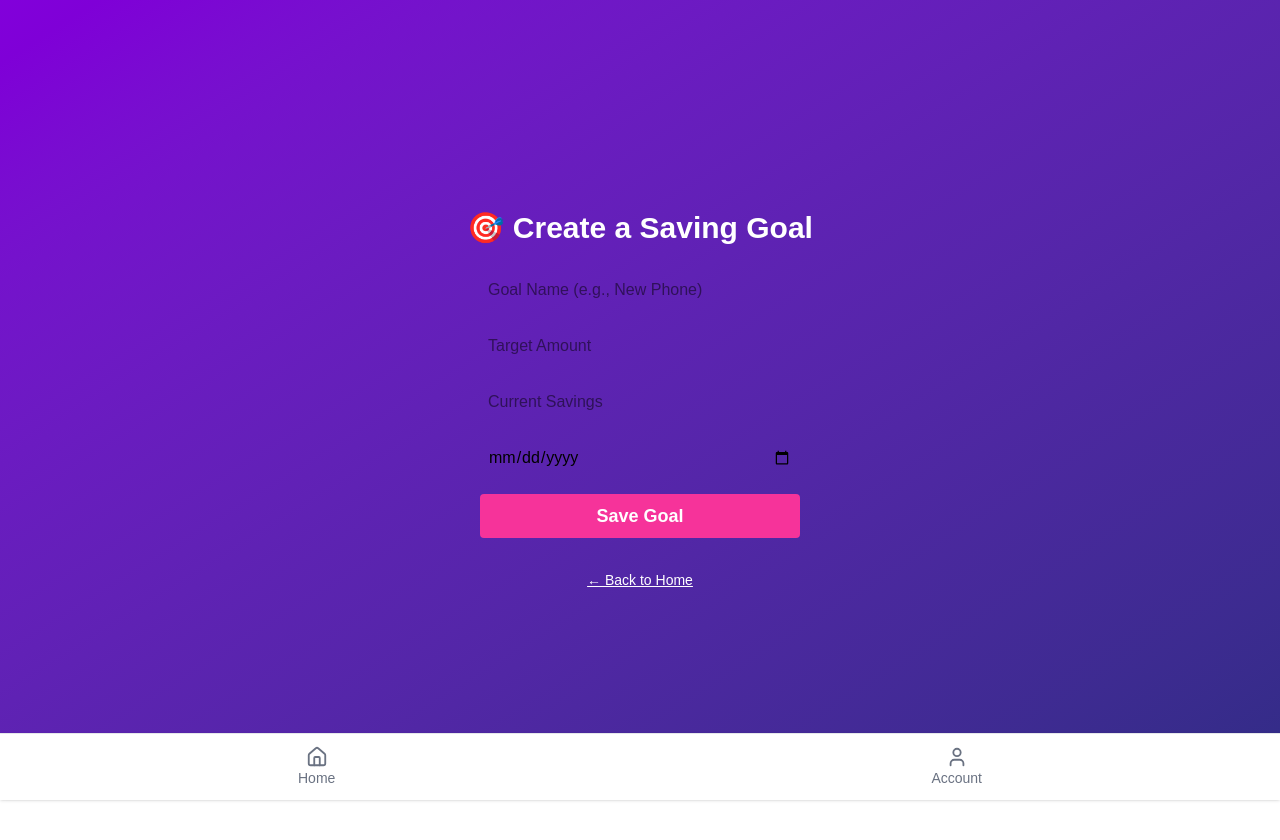
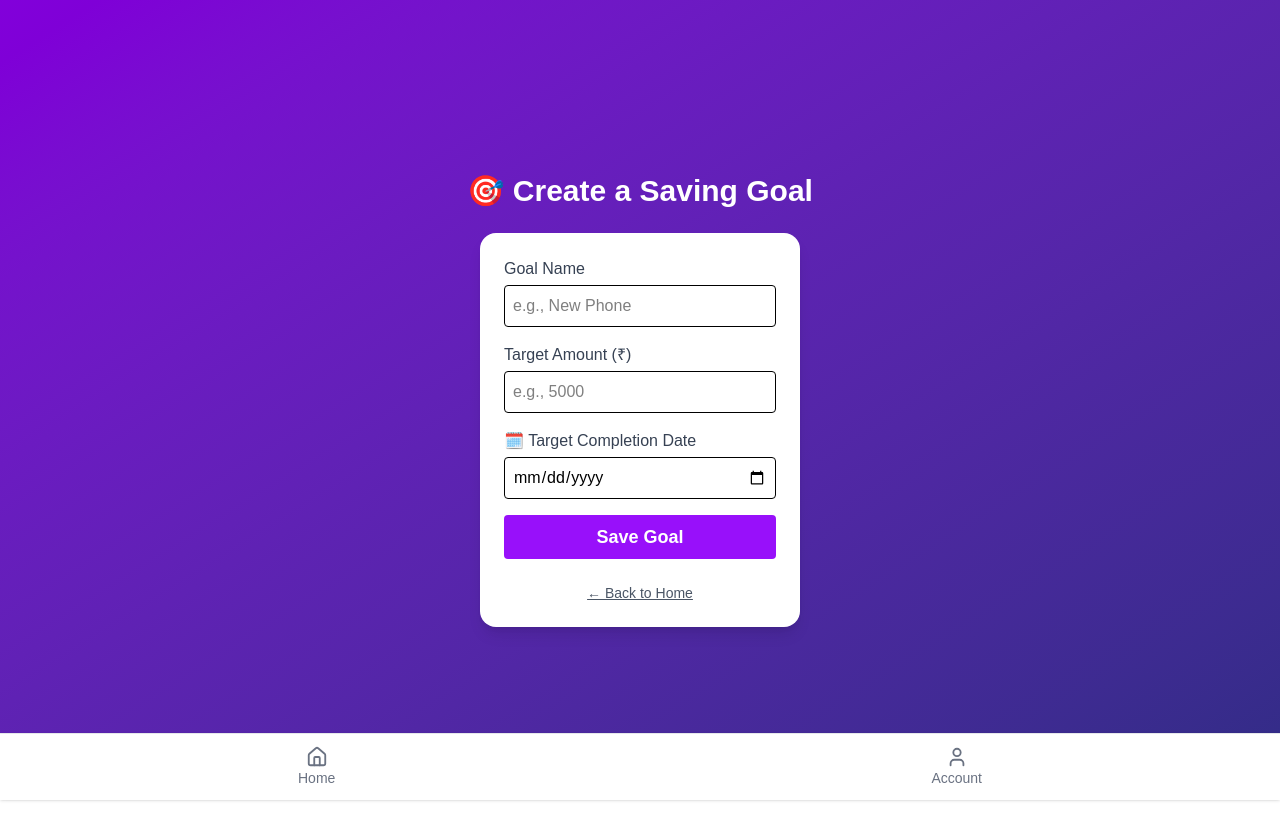
Before and after one commit to kaushalkishor1882-gif/dreamgullak, a Next.js app: page /create-goal in a window 1280 px wide. Shown: the top 840 px of the page. Built offline with nearby package versions, Linux system fonts and the light colour scheme.

Commit message:
Updated profile, wallet, goals dashboard, and celebration features

```diff
--- /dev/null
+++ b/app/celebrate/page.tsx
@@ -0,0 +1,50 @@
+"use client";
+
+import { useEffect, useState } from "react";
+import Confetti from "react-confetti";
+import { useRouter } from "next/navigation";
+
+export default function CelebratePage() {
+  const [blast, setBlast] = useState(false);
+  const router = useRouter();
+
+  // 🎇 Auto-start confetti after 500ms
+  useEffect(() => {
+    const timer = setTimeout(() => setBlast(true), 500);
+    return () => clearTimeout(timer);
+  }, []);
+
+  // 🎆 Stop confetti after a few seconds
+  useEffect(() => {
+    if (blast) {
+      const timer = setTimeout(() => setBlast(false), 7000);
+      return () => clearTimeout(timer);
+    }
+  }, [blast]);
+
+  return (
+    <div className="flex flex-col items-center justify-center min-h-screen bg-gradient-to-br from-yellow-400 to-pink-500 text-white text-center">
+      <h1 className="text-5xl font-bold mb-4 animate-bounce">🎉 Congratulations! 🎉</h1>
+      <p className="text-lg mb-8">
+        You’ve achieved your savings goal! Time to celebrate your hard work and dedication. 🥳
+      </p>
+
+      {blast && (
+        <Confetti
+          width={typeof window !== "undefined" ? window.innerWidth : 300}
+          height={typeof window !== "undefined" ? window.innerHeight : 300}
+          recycle={false}
+          numberOfPieces={400}
+          gravity={0.3}
+        />
+      )}
+
+      <button
+        onClick={() => router.push("/dashboard")}
+        className="mt-10 bg-purple-700 px-6 py-3 rounded-full text-lg font-semibold hover:bg-purple-800 transition"
+      >
+        Back to Dashboard
+      </button>
+    </div>
+  );
+}
--- a/app/create-goal/page.tsx
+++ b/app/create-goal/page.tsx
@@ -7,8 +7,7 @@ import { useRouter } from "next/navigation";
 export default function CreateGoalPage() {
   const [goalName, setGoalName] = useState("");
   const [targetAmount, setTargetAmount] = useState("");
-  const [currentAmount, setCurrentAmount] = useState("");
-  const [targetDate, setTargetDate] = useState(""); // 🆕 new field
+  const [targetDate, setTargetDate] = useState("");
   const router = useRouter();
 
   const handleSubmit = async (e: any) => {
@@ -20,13 +19,13 @@ export default function CreateGoalPage() {
         uid: auth.currentUser.uid,
         goalName,
         targetAmount: Number(targetAmount),
-        currentAmount: Number(currentAmount) || 0,
-        targetDate, // save date
+        currentAmount: 0,
+        targetDate,
         createdAt: serverTimestamp(),
       });
 
       alert("🎯 Goal created successfully!");
-      router.push("/wallet"); // redirect to wallet to show the new goal
+      router.push("/wallet");
     } catch (error: any) {
       alert("Error adding goal: " + error.message);
     }
@@ -36,53 +35,63 @@ export default function CreateGoalPage() {
     <div className="flex flex-col items-center justify-center min-h-screen bg-gradient-to-br from-purple-700 to-indigo-900 text-white">
       <h1 className="text-3xl font-bold mb-6">🎯 Create a Saving Goal</h1>
 
-      <form onSubmit={handleSubmit} className="flex flex-col space-y-4 w-80">
+      <form
+        onSubmit={handleSubmit}
+        className="flex flex-col space-y-4 w-80 bg-white text-black p-6 rounded-2xl shadow-lg"
+      >
+        {/* Goal Name */}
+        <div>
+          <label className="block text-gray-700 font-medium mb-1">Goal Name</label>
           <input
             type="text"
-          placeholder="Goal Name (e.g., New Phone)"
-          className="p-2 rounded text-black"
+            placeholder="e.g., New Phone"
+            className="w-full p-2 rounded border focus:ring-2 focus:ring-purple-600 outline-none"
             value={goalName}
             onChange={(e) => setGoalName(e.target.value)}
             required
           />
+        </div>
 
+        {/* Target Amount */}
+        <div>
+          <label className="block text-gray-700 font-medium mb-1">Target Amount (₹)</label>
           <input
             type="number"
-          placeholder="Target Amount"
-          className="p-2 rounded text-black"
+            placeholder="e.g., 5000"
+            className="w-full p-2 rounded border focus:ring-2 focus:ring-purple-600 outline-none"
             value={targetAmount}
             onChange={(e) => setTargetAmount(e.target.value)}
             required
           />
+        </div>
 
-        <input
-          type="number"
-          placeholder="Current Savings"
-          className="p-2 rounded text-black"
-          value={currentAmount}
-          onChange={(e) => setCurrentAmount(e.target.value)}
-        />
-
-        {/* 🆕 Add target date */}
+        {/* Target Completion Date */}
+        <div>
+          <label className="block text-gray-700 font-medium mb-1">
+            🗓️ Target Completion Date
+          </label>
           <input
             type="date"
-          className="p-2 rounded text-black"
+            className="w-full p-2 rounded border focus:ring-2 focus:ring-purple-600 outline-none cursor-pointer"
             value={targetDate}
             onChange={(e) => setTargetDate(e.target.value)}
             required
           />
+        </div>
 
+        {/* Save Goal Button */}
         <button
           type="submit"
-          className="bg-pink-500 p-2 rounded text-lg font-semibold hover:bg-pink-600"
+          className="bg-purple-600 text-white p-2 rounded text-lg font-semibold hover:bg-purple-700 transition"
         >
           Save Goal
         </button>
 
+        {/* Back to Home */}
         <button
           type="button"
           onClick={() => router.push("/home")}
-          className="text-sm underline mt-4"
+          className="text-sm underline text-gray-600 mt-2 hover:text-purple-700"
         >
           ← Back to Home
         </button>
--- a/app/dashboard/page.tsx
+++ b/app/dashboard/page.tsx
@@ -1,14 +1,24 @@
 "use client";
+
 import { useEffect, useState } from "react";
 import { db, auth } from "../lib/firebase";
-import { collection, query, where, onSnapshot } from "firebase/firestore";
+import {
+  collection,
+  query,
+  where,
+  onSnapshot,
+  updateDoc,
+  doc,
+} from "firebase/firestore";
 import { useRouter } from "next/navigation";
+import { Trash2 } from "lucide-react";
 
 interface Goal {
   id: string;
   goalName: string;
   targetAmount: number;
   currentAmount: number;
+  isDeleted?: boolean;
 }
 
 export default function DashboardPage() {
@@ -17,6 +27,7 @@ export default function DashboardPage() {
 
   useEffect(() => {
     if (!auth.currentUser) return;
+
     const q = query(collection(db, "goals"), where("uid", "==", auth.currentUser.uid));
     const unsubscribe = onSnapshot(q, (snapshot) => {
       const goalsData = snapshot.docs.map((doc) => ({
@@ -25,20 +36,45 @@ export default function DashboardPage() {
       }));
       setGoals(goalsData);
     });
+
     return unsubscribe;
   }, []);
+
+  const handleDelete = async (goalId: string) => {
+    await updateDoc(doc(db, "goals", goalId), { isDeleted: true });
+    alert("Goal moved to Deleted Goals ✅");
+  };
+
+  const isGoalComplete = (goal: Goal) =>
+    goal.currentAmount >= goal.targetAmount;
+
+  // 🎉 Navigate to Celebration screen if goal just got completed
+  useEffect(() => {
+    const completedGoal = goals.find(
+      (goal) => isGoalComplete(goal) && !goal.isDeleted
+    );
+    if (completedGoal) {
+      router.push("/celebrate");
+    }
+  }, [goals, router]);
 
   return (
     <div className="flex flex-col items-center justify-center min-h-screen bg-gradient-to-br from-indigo-800 to-purple-700 text-white p-6">
       <h1 className="text-4xl font-bold mb-4">📊 Your Dashboard</h1>
       <p className="mb-6 text-lg">Track all your DreamGullak goals</p>
 
-      {goals.length === 0 ? (
-        <p className="text-gray-300">No goals yet! Create one 🎯</p>
+      {goals.filter((g) => !g.isDeleted).length === 0 ? (
+        <p className="text-gray-300">No active goals yet! Create one 🎯</p>
       ) : (
         <div className="space-y-4 w-full max-w-md">
-          {goals.map((goal) => (
-            <div key={goal.id} className="bg-white text-black rounded-xl p-4 shadow-lg">
+          {goals
+            .filter((g) => !g.isDeleted)
+            .map((goal) => (
+              <div
+                key={goal.id}
+                className="bg-white text-black rounded-xl p-4 shadow-lg flex justify-between items-center"
+              >
+                <div className="flex-1 pr-3">
                   <h2 className="text-xl font-bold">{goal.goalName}</h2>
                   <p>💰 Target: ₹{goal.targetAmount}</p>
                   <p>🏦 Saved: ₹{goal.currentAmount}</p>
@@ -51,16 +87,51 @@ export default function DashboardPage() {
                     ></div>
                   </div>
                 </div>
+
+                {/* 🗑️ Delete Button */}
+                <button
+                  onClick={() => handleDelete(goal.id)}
+                  disabled={!isGoalComplete(goal)}
+                  className={`p-2 rounded-full transition ${
+                    isGoalComplete(goal)
+                      ? "bg-red-500 hover:bg-red-600"
+                      : "bg-gray-300 opacity-50 cursor-not-allowed"
+                  }`}
+                >
+                  <Trash2 className="w-5 h-5 text-white" />
+                </button>
+              </div>
             ))}
         </div>
       )}
 
+      {/* Deleted Goals Section */}
+      <div className="mt-10 w-full max-w-md">
+        <h2 className="text-2xl font-semibold mb-3">🗂️ Deleted Goals</h2>
+        {goals.filter((g) => g.isDeleted).length === 0 ? (
+          <p className="text-gray-300">No deleted goals yet.</p>
+        ) : (
+          goals
+            .filter((g) => g.isDeleted)
+            .map((goal) => (
+              <div
+                key={goal.id}
+                className="bg-gray-200 text-gray-800 p-3 rounded-md mb-2"
+              >
+                {goal.goalName} — Completed 🎉
+              </div>
+            ))
+        )}
+      </div>
+
+      {/* Buttons */}
       <button
         onClick={() => router.push("/create-goal")}
         className="mt-8 bg-pink-500 px-6 py-3 rounded-full text-lg font-semibold hover:bg-pink-600"
       >
         ➕ Add Another Goal
       </button>
+
       <button
         onClick={() => router.push("/home")}
         className="mt-4 text-sm underline"
--- a/package.json
+++ b/package.json
@@ -17,6 +17,7 @@
     "node-fetch": "^3.3.2",
     "razorpay": "^2.9.6",
     "react": "19.2.0",
+    "react-confetti": "^6.4.0",
     "react-dom": "19.2.0",
     "react-hot-toast": "^2.6.0",
     "react-icons": "^5.5.0",
```
Also changed, not shown: 1 other file (tests, documents, lock files or other folders). Lines whose indentation alone changed are shown as unchanged.
